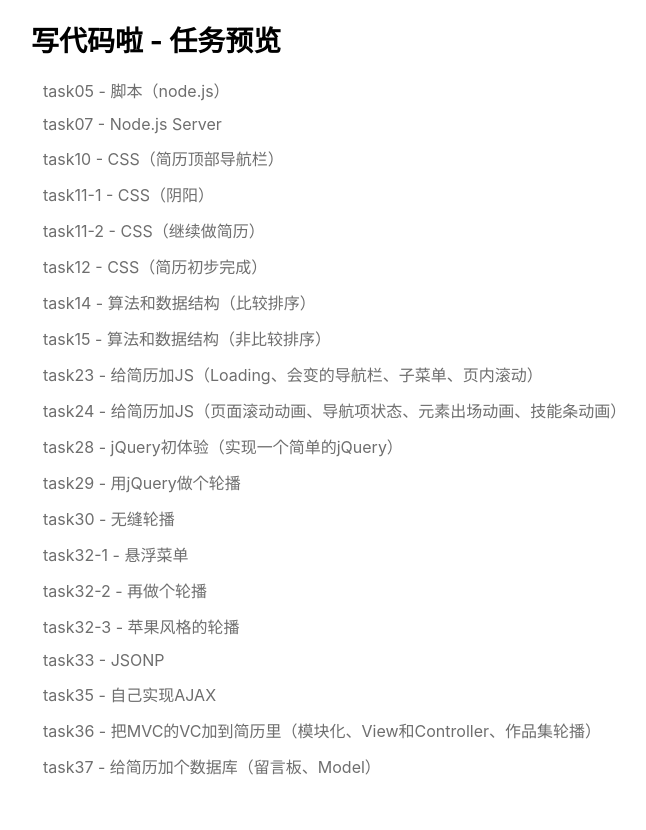
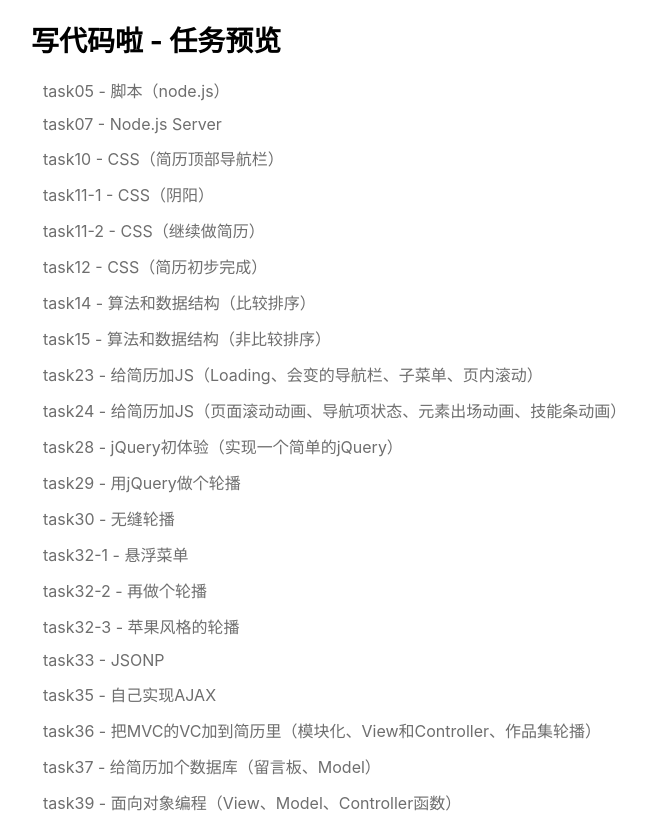
Before and after one commit to cicec/xdml-task, a plain HTML site: page index.html in a window 1280 px wide. Shown: the whole page, without its empty margins (17-663 px from the left). Before the commit the page ends 800 px from the top, so only its background shows below. Drawn offline with Linux system fonts and the light colour scheme.

Commit message:
add task39

```diff
--- a/index.html
+++ b/index.html
@@ -32,6 +32,7 @@
         <li><a href="advanced/task35/ajax.js">task35 - 自己实现AJAX</a></li>
         <li><a href="advanced/task36">task36 - 把MVC的VC加到简历里（模块化、View和Controller、作品集轮播）</a></li>
         <li><a href="advanced/task37">task37 - 给简历加个数据库（留言板、Model）</a></li>
+        <li><a href="advanced/task39">task39 - 面向对象编程（View、Model、Controller函数）</a></li>
     </ul>
 </body>
 
```
